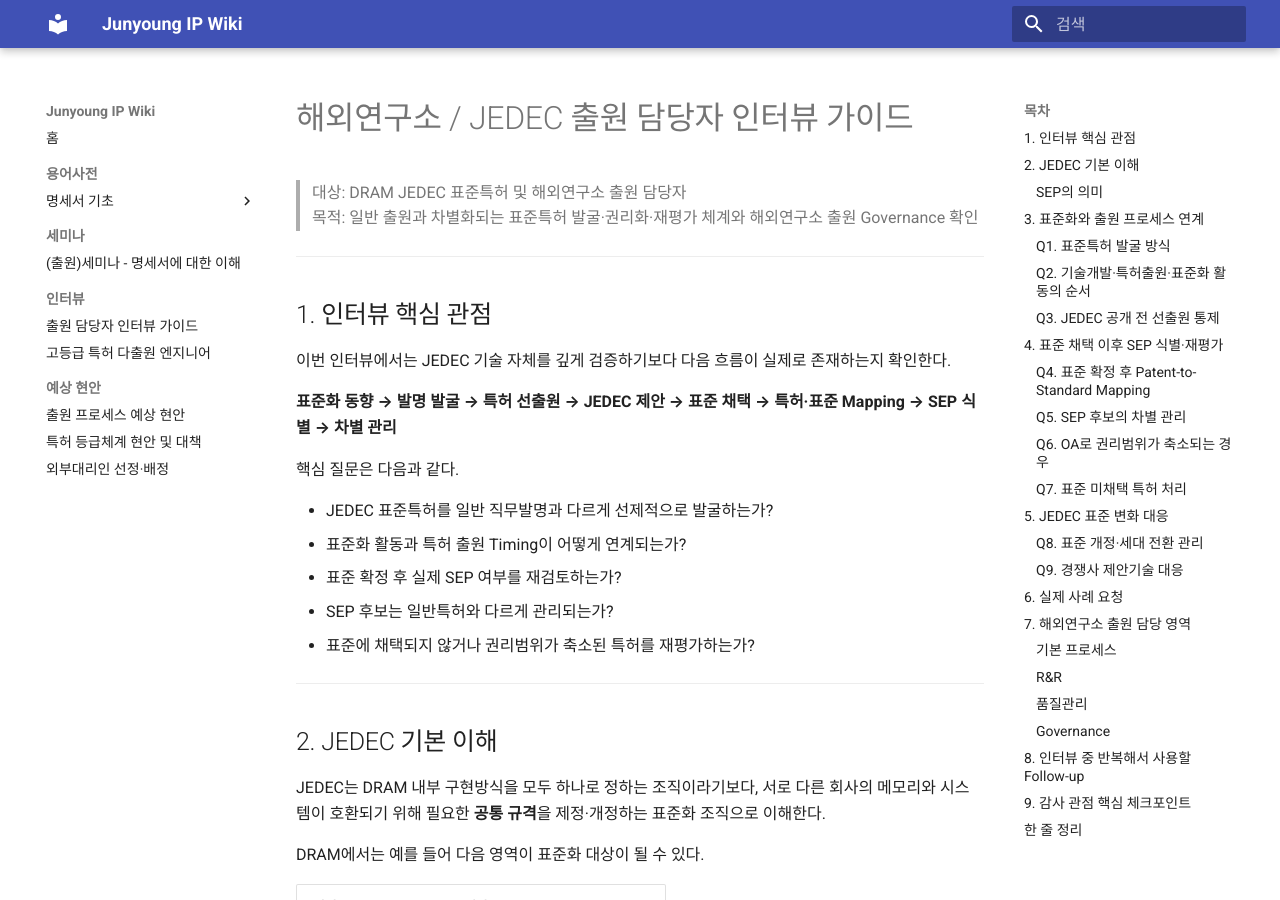
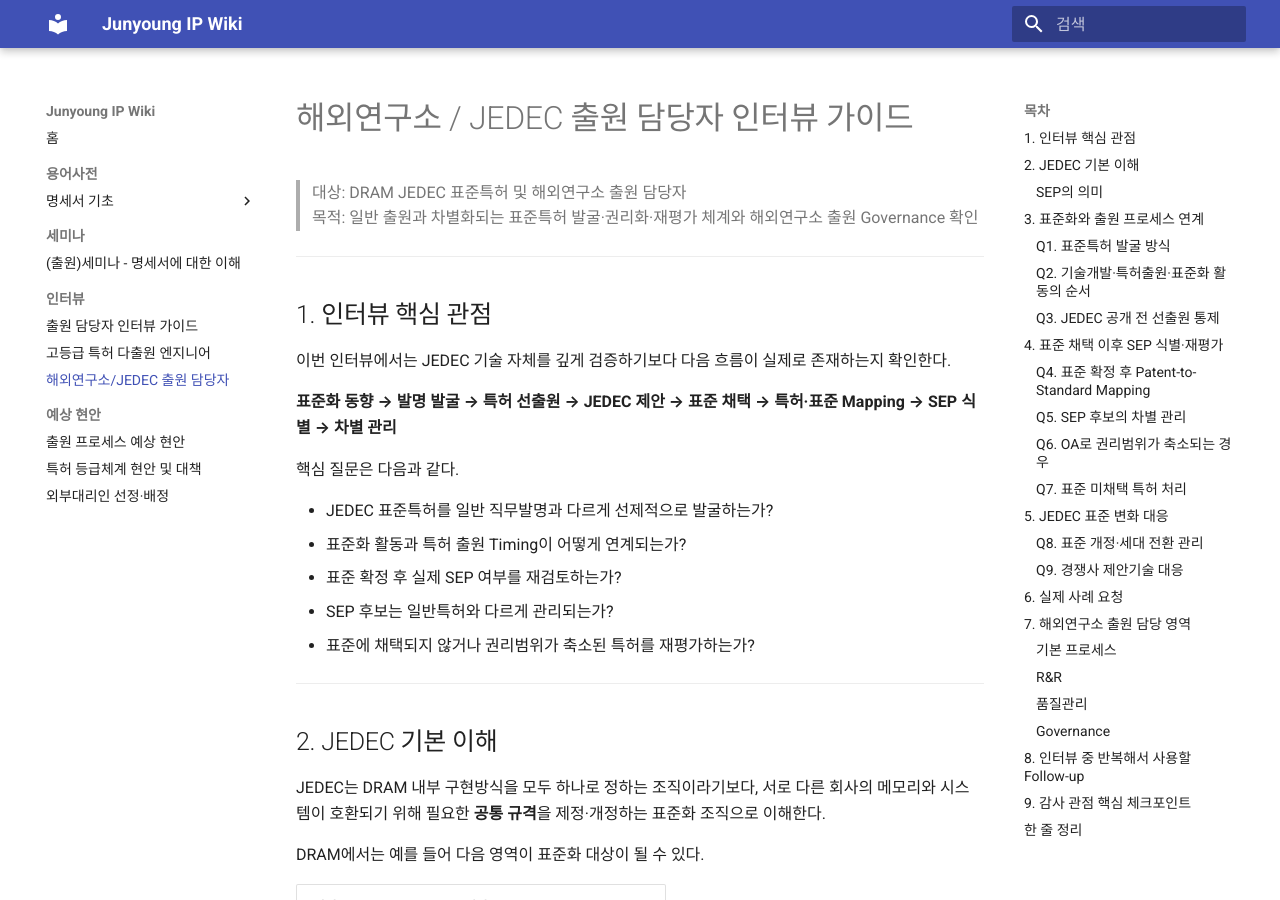
Before and after one commit to Seok-junyoung/IP-, an MkDocs documentation site: the page built from docs/interview/overseas-lab-jedec-prosecution-interview.md, in a window 1280 px wide and 900 px high. Built offline with MkDocs 1.6.1 and Material for MkDocs 9.7.7, drawn with Linux system fonts in a browser that asks for light colours.

Commit message:
Add overseas lab and JEDEC interview guide to navigation

```diff
--- a/mkdocs.yml
+++ b/mkdocs.yml
@@ -22,6 +22,7 @@ nav:
   - 인터뷰:
       - 출원 담당자 인터뷰 가이드: interview/patent-prosecution-manager-interview-guide.md
       - 고등급 특허 다출원 엔지니어: interview/high-grade-patent-inventor-interview.md
+      - 해외연구소/JEDEC 출원 담당자: interview/overseas-lab-jedec-prosecution-interview.md
   - 예상 현안:
       - 출원 프로세스 예상 현안: audit/expected-issues.md
       - 특허 등급체계 현안 및 대책: audit/patent-grade-improvement.md
```
